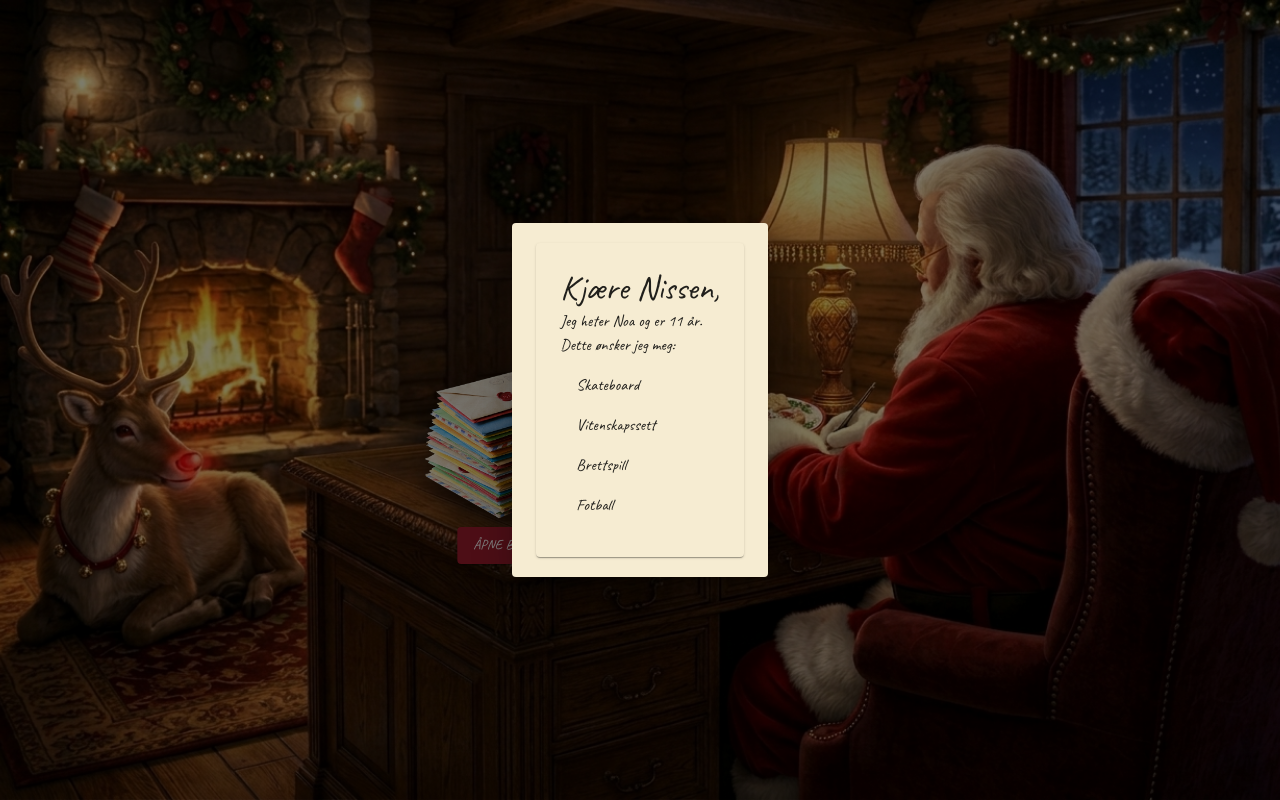
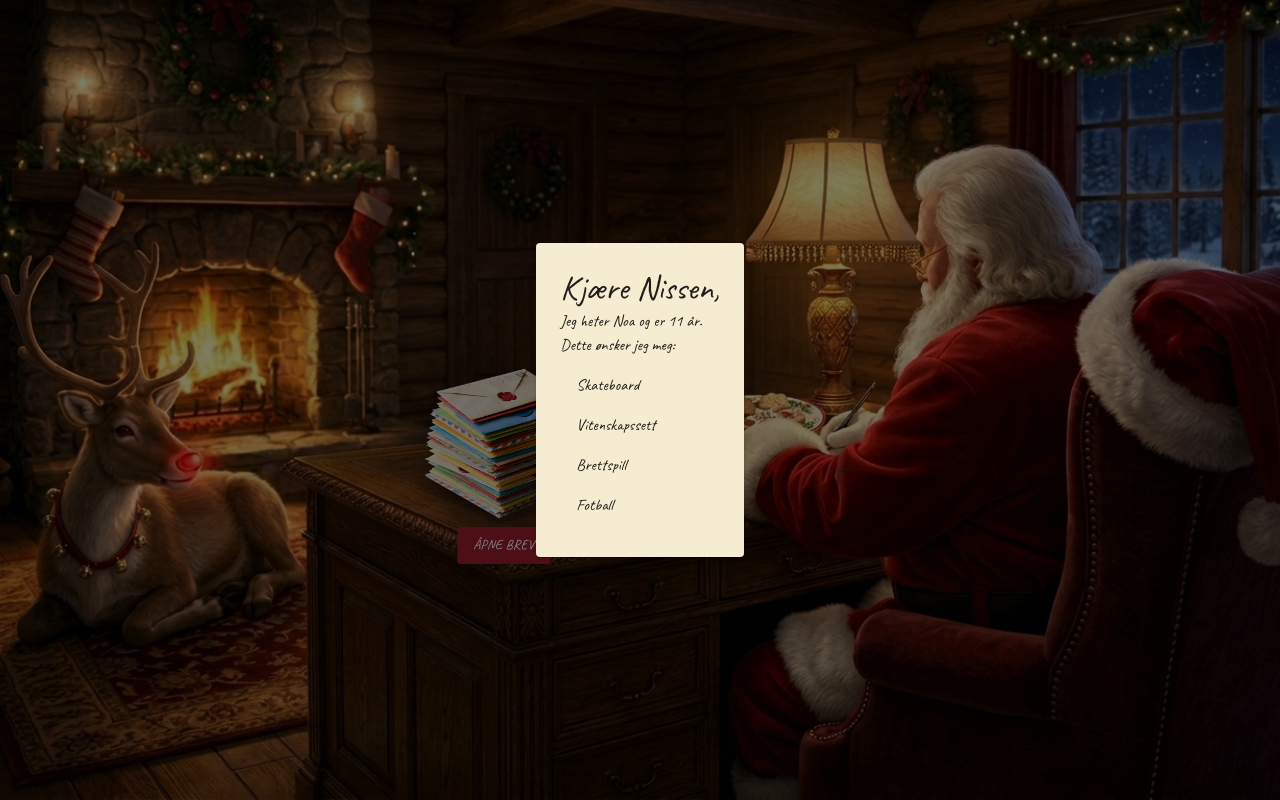
Before and after one commit to siannon91/nissens-postkontor, a React (Vite) app: page / in a window 1280 px wide. Both pictures are taken after a click on the button "ÅPNE BREV". Built offline with nearby package versions, Linux system fonts and the light colour scheme; a web font is replaced by a local one.

Commit message:
Gjør dialogboksen gjennomsiktig bak brevet

```diff
--- a/src/App.jsx
+++ b/src/App.jsx
@@ -31,7 +31,13 @@ function App() {
     >
       <LetterPile onOpen={openRandomLetter} />
       </Box>
-      <Dialog open={currentKid !== null} onClose={() => setCurrentKid(null)}>
+      <Dialog
+        open={currentKid !== null}
+        onClose={() => setCurrentKid(null)}
+        slotProps={{
+          paper: { sx: { backgroundColor: 'transparent', boxShadow: 'none' } },
+        }}
+      >
         <DialogContent>
           {currentKid && <Letter kid={currentKid} />}
         </DialogContent>
```
